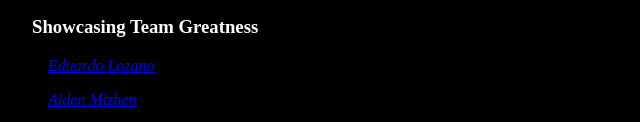
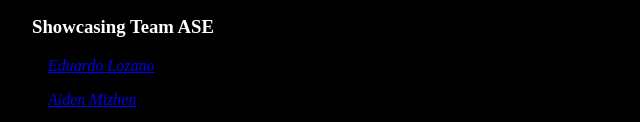
Before and after one commit to maxgrunebaum/web, a plain HTML site: page talk.html in a window 1280 px wide. Shown: the part 1976-2098 px from the top of the page, 233-873 px from the left. Drawn offline with Linux system fonts and the light colour scheme.

Commit message:
Update talk.html

```diff
--- a/talk.html
+++ b/talk.html
@@ -43,7 +43,7 @@ and Ghost Mountain produced sounds. While the beats are much more refined, the v
 songs like "Louisville Slugger" featuring very up-pitched vocals in the intro, which is unlike what we have heard before.
 Hundred Acre Wrist is a nice break between Rainbow Bridge 2 and 3, which will hopefully be even more sonically overwhelming.	</p> </div>
 
-<h3>Showcasing Team Greatness </h3>
+<h3>Showcasing Team ASE </h3>
 <p>
   <a href="https://eduardoloz.github.io/web/index">Eduardo Lozano</a>
   </p>
```
